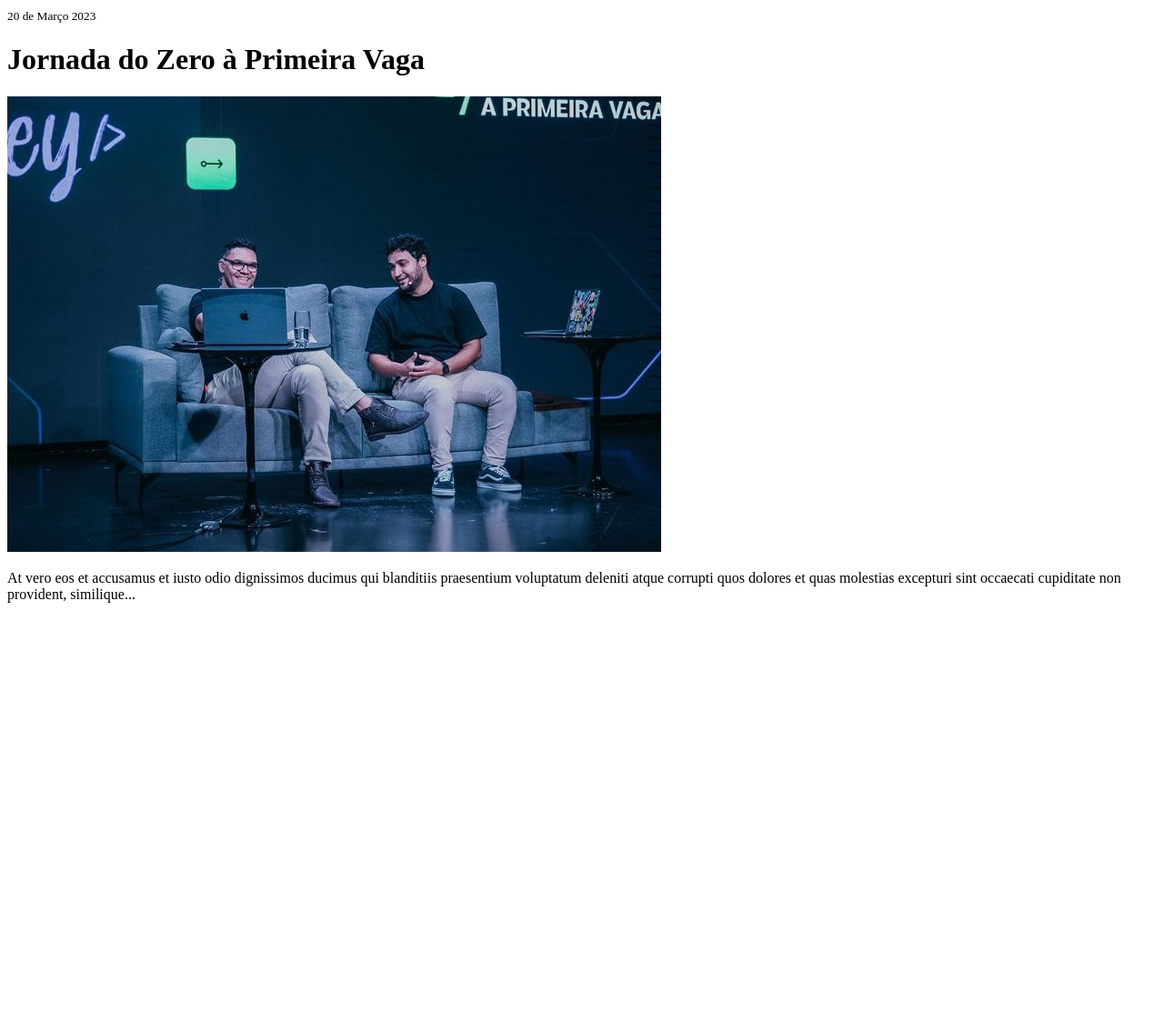
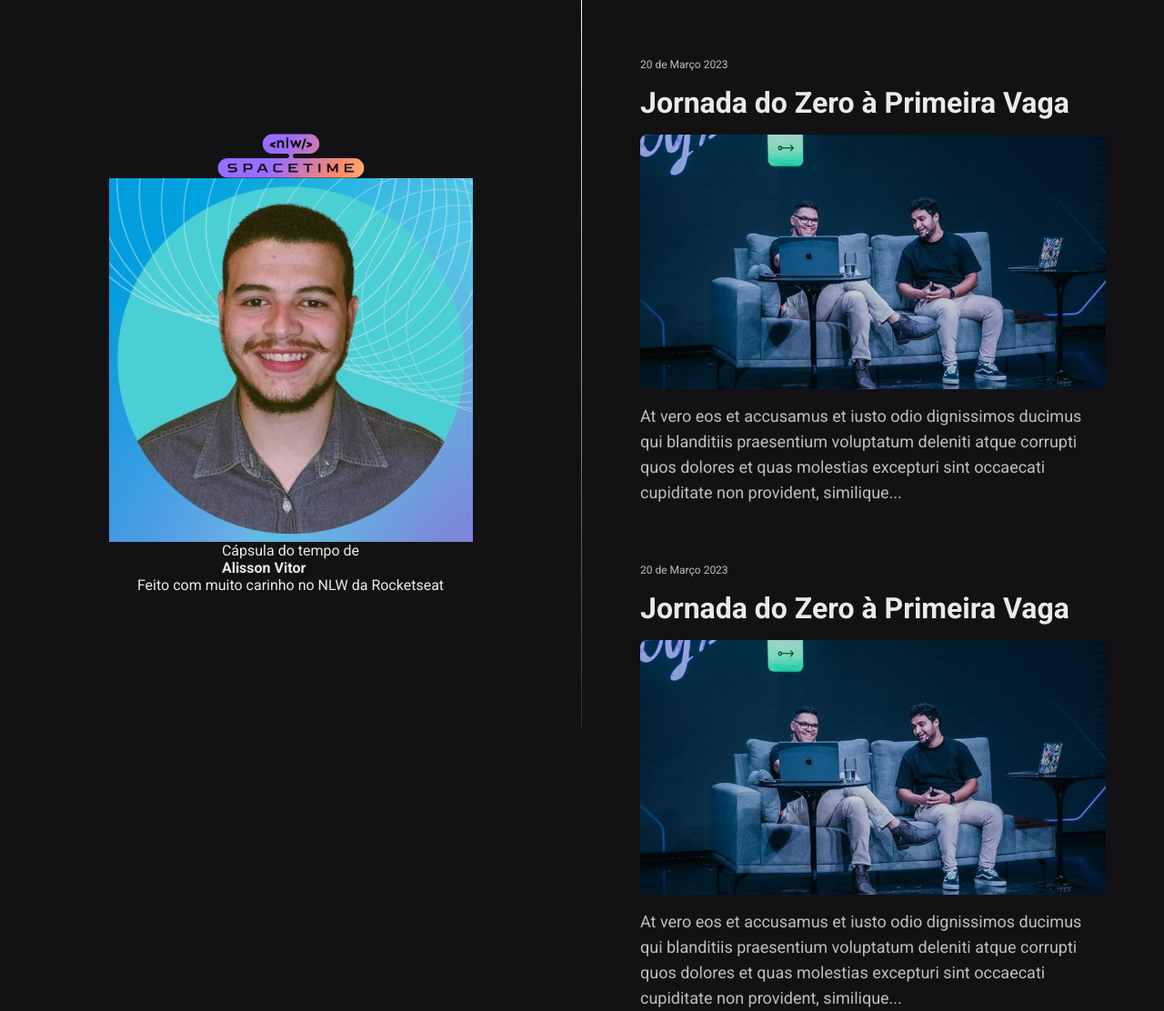
Before and after one commit to alisson-vml/Spacetime, a plain HTML site: page index.html in a window 1280 px wide. Shown: the whole page at 91% size. Before the commit the page ends 800 px from the top, so only its background shows below. Drawn offline with Linux system fonts and the light colour scheme.

Commit message:
Aula 2 e 3

```diff
--- a/index.html
+++ b/index.html
@@ -5,12 +5,37 @@
     <meta http-equiv="X-UA-Compatible" content="IE=edge" />
     <meta name="viewport" content="width=device-width, initial-scale=1.0" />
 
+    <link rel="preconnect" href="https://fonts.googleapis.com" />
+    <link rel="preconnect" href="https://fonts.gstatic.com" crossorigin />
+    <link
+      href="https://fonts.googleapis.com/css2?family=Roboto:wght@400;700&display=swap"
+      rel="stylesheet"
+    />
+
     <link rel="icon" type="image/png" href="./assets/favicon.png" />
+    <link rel="stylesheet" href="./styles.css" />
     <!-- Adiciona o icone para favoritar -->
     <title>NLW Spacetime</title>
   </head>
   <body>
-    <div>
+    <aside>
+      <img src="./assets/logo.svg" alt="Logo Spacetime" />
+      <img src="./assets/perfil.jpeg" alt="Foto do Alisson Vitor" />
+
+      <p>
+        Cápsula do tempo de <br />
+        <strong>Alisson Vitor</strong>
+      </p>
+
+      <span>Feito com muito carinho no NLW da Rocketseat</span>
+    </aside>
+
+    <nav>
+      <a
+        href="https://www.youtube.com/watch?v=MUkZPS915X4&ab_channel=Rocketseat"
+        class="memory"
+        target="_blank"
+      >
         <!--É como uma caixa, e serve para fazer agrupamento-->
         <small> 20 de Março 2023</small>
         <h1>Jornada do Zero à Primeira Vaga</h1>
@@ -26,6 +51,29 @@
           et quas molestias excepturi sint occaecati cupiditate non provident,
           similique...
         </p>
-    </div>
+      </a>
+
+      <a
+        href="https://www.youtube.com/watch?v=MUkZPS915X4&ab_channel=Rocketseat"
+        class="memory"
+        target="_blank"
+      >
+        <!--É como uma caixa, e serve para fazer agrupamento-->
+        <small> 20 de Março 2023</small>
+        <h1>Jornada do Zero à Primeira Vaga</h1>
+
+        <img
+          src="./assets/jornada.png"
+          alt="Rodrigo e Mayk apresentando o evento Jornada do Zero a Primeira Vaga"
+        />
+
+        <p>
+          At vero eos et accusamus et iusto odio dignissimos ducimus qui
+          blanditiis praesentium voluptatum deleniti atque corrupti quos dolores
+          et quas molestias excepturi sint occaecati cupiditate non provident,
+          similique...
+        </p>
+      </a>
+    </nav>
   </body>
 </html>
--- /dev/null
+++ b/styles.css
@@ -0,0 +1,55 @@
+* {
+  margin: 0;
+  padding: 0;
+  box-sizing: border-box; /*vai respeitar a borda das caixas*/
+}
+
+body {
+  background-color: #121215;
+  color: #eaeaea;
+  font-family: "Roboto", sans-serif;
+  display: grid;
+  grid-template-areas: "profile timeline";
+  grid-template-columns: 1fr 1fr; /* divindo a pagina com a mesma metade igual para cada grid */
+  grid-template-rows: 100vh;
+}
+nav {
+  padding: 64px;
+  grid-area: timeline;
+}
+.memory {
+  display: flex;
+  flex-direction: column;
+  gap: 16px;
+  text-decoration: none;
+  margin-bottom: 64px;
+}
+.memory small {
+  color: #bebebf;
+  font-size: 12px;
+}
+.memory h1 {
+  color: #eaeaea;
+  font-size: 32px;
+}
+.memory img {
+  width: 100%;
+  height: 280px;
+  object-fit: cover; /*sempre manter a proporção de uma capa*/
+  border-radius: 8px; /*arredondar as bordas*/
+}
+.memory p {
+  font-size: 18px;
+  color: #bebebf;
+  line-height: 28px; /*espaçamento entre as linhas*/
+}
+aside {
+  grid-area: profile;
+  display: flex; /*para os elementos ficarem um embaixo do outro*/
+  flex-direction: column; /*para os elementos ficarem um embaixo do outro*/
+  align-items: center;
+  justify-content: center;
+
+  border-right: 1px solid;
+  border-image: linear-gradient(#f7f7f7, #2c2c31) 1;
+}
```
Also changed, not shown: assets/background.svg (added), assets/logo.svg (added), assets/perfil.jpeg (added). Lines whose indentation alone changed are shown as unchanged.
